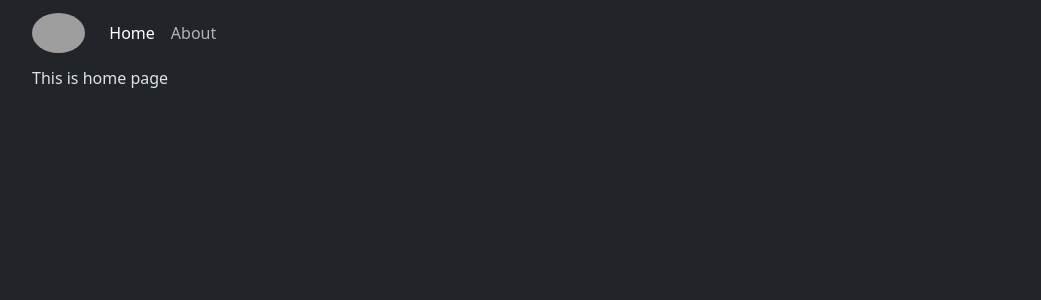
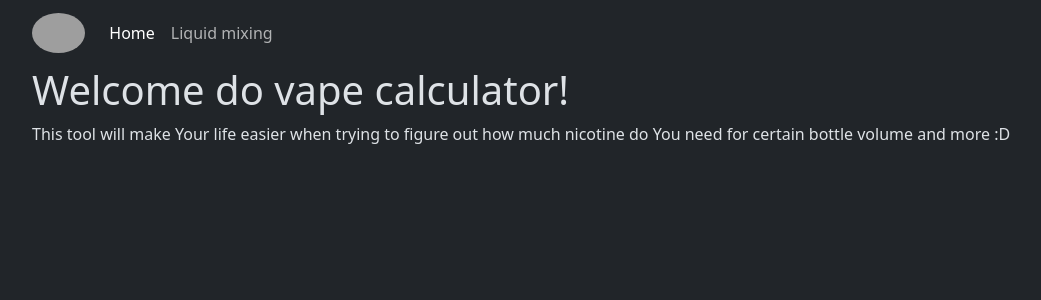
Before and after one commit to tosterakakwapisz/vape-calculator, a Vue app: page / in a window 1280 px wide. Shown: the top 300 px of the page, without its empty margins (50-1091 px from the left). Built offline with nearby package versions, Linux system fonts and the light colour scheme; grey boxes are pictures that could not be loaded.

Commit message:
Update router data and view

```diff
--- a/src/App.vue
+++ b/src/App.vue
@@ -31,10 +31,14 @@
         <div class="collapse navbar-collapse" id="navbarNav">
           <ul class="navbar-nav">
             <li class="nav-item">
-              <RouterLink to="/" class="nav-link">Home</RouterLink>
+              <RouterLink :to="{ name: 'home' }" class="nav-link">
+                Home
+              </RouterLink>
             </li>
             <li class="nav-item">
-              <RouterLink to="/about" class="nav-link">About</RouterLink>
+              <RouterLink :to="{ name: 'liquid-mixing' }" class="nav-link">
+                Liquid mixing
+              </RouterLink>
             </li>
           </ul>
         </div>
--- a/src/router/index.js
+++ b/src/router/index.js
@@ -1,5 +1,6 @@
 import { createRouter, createWebHistory } from "vue-router";
-import HomeView from "../views/HomeView.vue";
+import LiquidMixingView from "@/views/LiquidMixingView.vue";
+import HomeView from "@/views/HomeView.vue";
 
 const router = createRouter({
   history: createWebHistory(import.meta.env.BASE_URL),
@@ -10,12 +11,9 @@ const router = createRouter({
       component: HomeView,
     },
     {
-      path: "/about",
-      name: "about",
-      // route level code-splitting
-      // this generates a separate chunk (About.[hash].js) for this route
-      // which is lazy-loaded when the route is visited.
-      component: () => import("../views/AboutView.vue"),
+      path: "/liquid-mixing",
+      name: "liquid-mixing",
+      component: LiquidMixingView,
     },
   ],
   linkActiveClass: "active",
--- a/src/views/AboutView.vue
+++ /dev/null
@@ -1 +0,0 @@
-<template>This is an about page</template>
--- a/src/views/HomeView.vue
+++ b/src/views/HomeView.vue
@@ -1 +1,7 @@
-<template>This is home page</template>
+<template>
+  <h1>Welcome do vape calculator!</h1>
+  <p>
+    This tool will make Your life easier when trying to figure out how much
+    nicotine do You need for certain bottle volume and more :D
+  </p>
+</template>
--- /dev/null
+++ b/src/views/LiquidMixingView.vue
@@ -0,0 +1 @@
+<template>This is page for mixing liquid for vaping</template>
```
